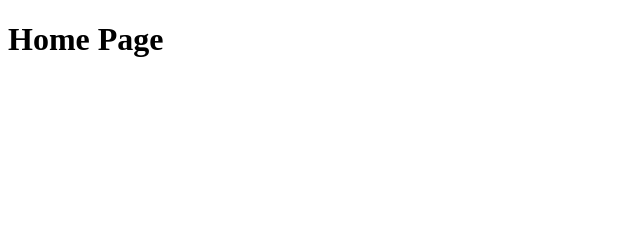
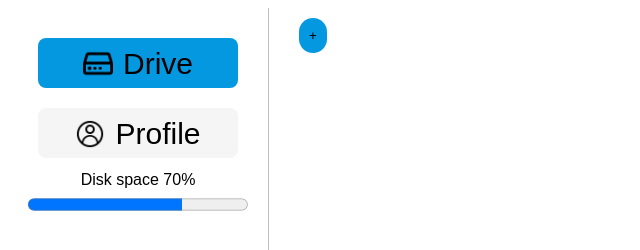
Before and after one commit to elioteloi/nas-desktop, an Electron app: page home.html in a window 800 px wide. Shown: the top 250 px of the page, without its empty margins (0-640 px from the left). Drawn offline with Linux system fonts and the light colour scheme; no server answers.

Commit message:
feat: add home HTML file

```diff
--- a/home.html
+++ b/home.html
@@ -3,13 +3,36 @@
 <head>
     <meta charset="UTF-8">
     <meta name="viewport" content="width=device-width, initial-scale=1.0">
-    <meta http-equiv="Content-Security-Policy" content="default-src 'self'; connect-src 'self' http://192.168.0.92:3000;">
+    <link rel="stylesheet" href="styles/home.css">
+    <meta http-equiv="Content-Security-Policy" content="default-src 'self'; connect-src 'self' http://server:3000;">
 
     <title>Drive</title>
 </head>
 <body>
     <div>
-        <h1>Home Page</h1>
+       <div id="homeMenu">
+            <div id="menuPages">
+                <button id="buttonDrive">
+                    <img src="./images/server.png" id="logoButton" alt="" srcset="" height="30" width="30">
+                    <h2 id="titleButton">Drive</h2>
+                </button>
+                <button id="buttonProfile">
+                    <img src="./images/profile.png" id="logoButton" alt="" srcset="" height="30" width="30">
+                    <h2 id="titleButton">Profile</h2>
+                </button>
+                <label for="diskSpace" id="labelDiskSpace">Disk space 70%</label>
+                <progress value="70" max="100" id="diskSpace"></progress>
+            </div>
+            <div id="divInput">
+
+            </div>
+            <div id="divFolders">
+
+            </div>
+            <div id="addFolder">
+                <button id="addFolderButton">+</button>
+            </div>
     </div>
+    <script src="renderer/home.js"></script>
 </body>
 </html>
```
